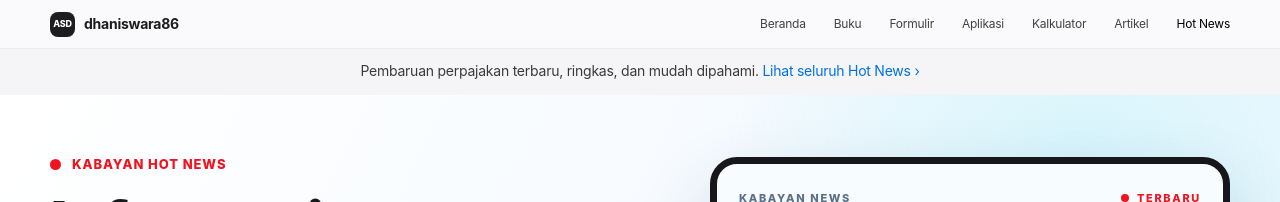
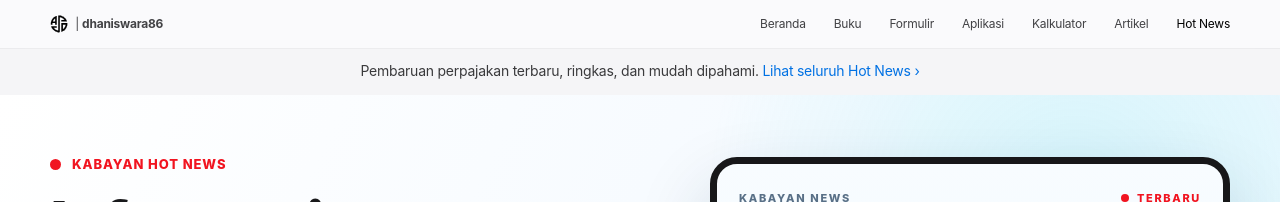
Before and after one commit to dhaniswara86/dhaniswara86.github.io, a Jekyll site: the page built from hotnews.html, in a window 1280 px wide. Shown: the top 202 px of the page. Built offline with Jekyll 4.4.1, drawn with Linux system fonts in a browser that asks for light colours.

Commit message:
Add styles for hotnews catalog brand
Added styles for hotnews catalog brand and logo.

```diff
--- a/hotnews.html
+++ b/hotnews.html
@@ -78,6 +78,37 @@ permalink: /hotnews.html
   rel="stylesheet"
   href="{{ '/assets/css/hotnews-mobile-fix.css' | relative_url }}?v=20260804-1"
   >
+
+  <style>
+    .hotnews-catalog-brand {
+      display: inline-flex;
+      align-items: center;
+      gap: 7px;
+      flex-shrink: 0;
+      color: #424245;
+      font-size: 12px;
+      font-weight: 400;
+      text-decoration: none;
+      white-space: nowrap;
+    }
+
+    .hotnews-catalog-brand:hover {
+      color: #000000;
+    }
+
+    .hotnews-catalog-brand-logo {
+      width: auto;
+      height: 18px;
+      display: block;
+      flex-shrink: 0;
+      object-fit: contain;
+    }
+
+    .hotnews-catalog-brand strong {
+      font-weight: 700;
+    }
+  </style>
+
 </head>
 
 <body>
@@ -119,16 +150,12 @@ permalink: /hotnews.html
         href="{{ '/' | relative_url }}"
         aria-label="Kabayan — Kembali ke beranda"
       >
-        <span
-          class="hotnews-catalog-brand-symbol"
-          aria-hidden="true"
+        <img
+          class="hotnews-catalog-brand-logo"
+          src="{{ '/images/LogoASD.svg' | relative_url }}"
+          alt="Logo dhaniswara86"
         >
-          ASD
-        </span>
-
-        <span>
-          dhaniswara86
-        </span>
+        <span>| <strong>dhaniswara86</strong></span>
       </a>
 
       <nav
```
